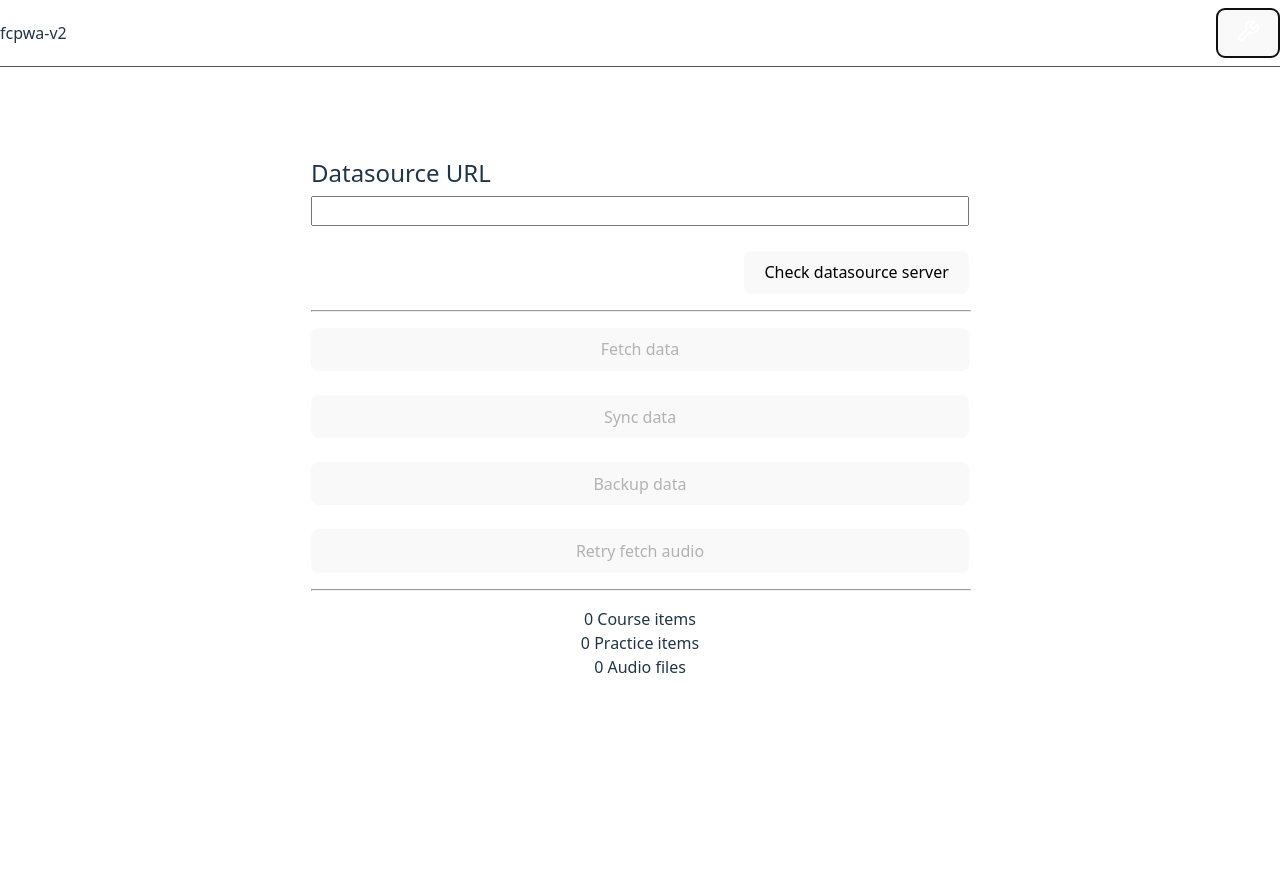
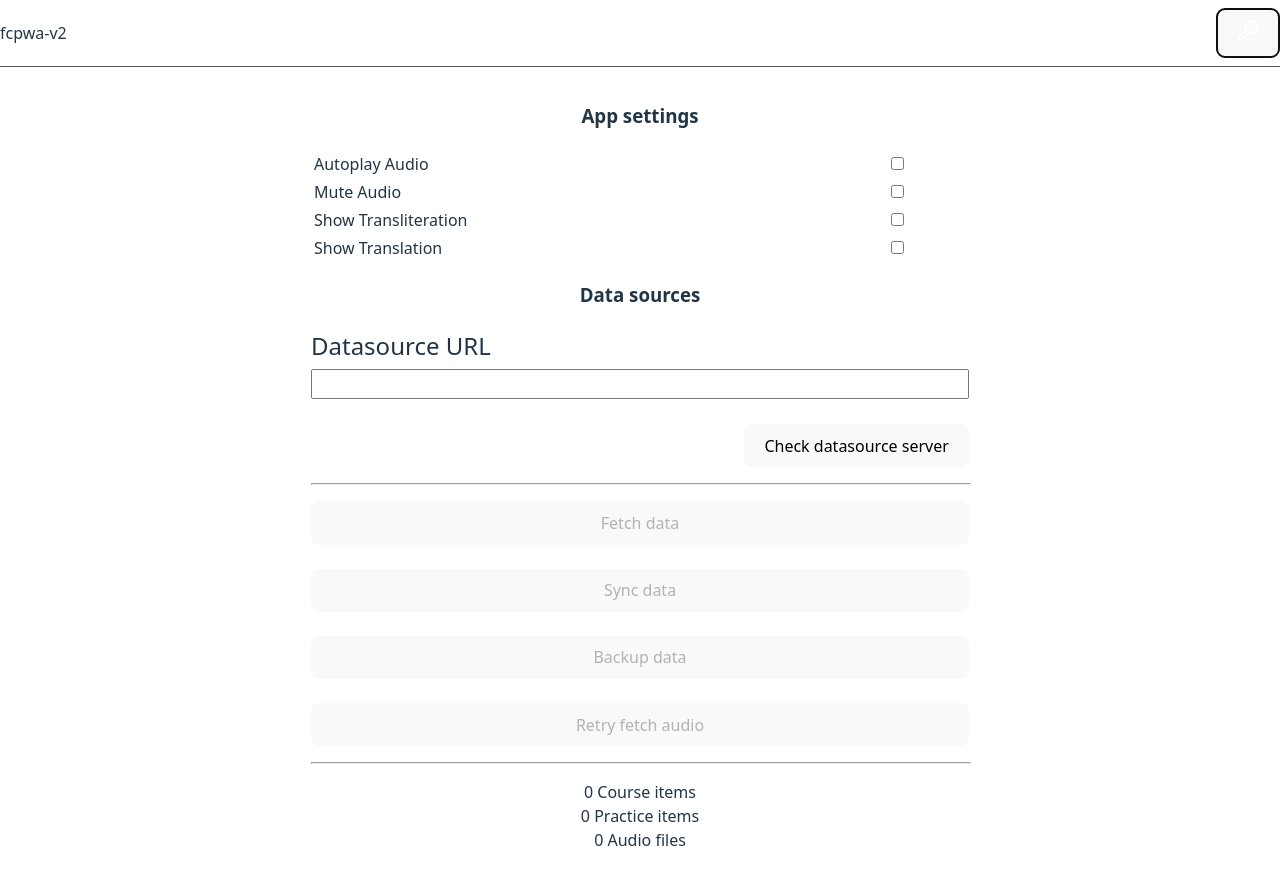
Before and after one commit to ngshaohui/fcpwa-v2, a React (Vite) app: page / in a window 1280 px wide. Both pictures are taken after a click on the button 1247 px from the left and 33 px from the top of the page. Shown: the top 884 px of the page. Before the commit the page ends 800 px from the top, so only its background shows below. Built offline with nearby package versions, Linux system fonts and the light colour scheme.

Commit message:
add app settings toggle

```diff
--- a/src/App.tsx
+++ b/src/App.tsx
@@ -1,11 +1,16 @@
+import { useEffect, useState } from "react";
+
+import type { UserSettings } from "@/common/types";
 import { DataSource } from "@/components/Data";
 import { Menubar } from "@/components/Menubar";
 import { QuizMode } from "@/components/Quiz";
 import { Review } from "@/components/Review";
 import { QuizSetup } from "@/components/Setup";
 import { useSettings } from "@/SettingsContext";
+import { getUserSettings } from "@/utils/services";
 
 import { AudioProvider } from "./AudioContext";
+import { SettingsProvider } from "./SettingsContext";
 
 import styles from "./App.module.css";
 
@@ -13,7 +18,33 @@ function BottomSafeArea() {
   return <div className={styles.bottomSafeArea} />;
 }
 
+function AppSettingsWrapper({ children }: { children: React.ReactNode }) {
+  const [userSettings, setUserSettings] = useState<UserSettings | null>(null);
+
+  useEffect(() => {
+    const fetchSettings = async () => {
+      setUserSettings(await getUserSettings());
+    };
+
+    fetchSettings();
+  }, []);
+
+  if (!userSettings) {
+    return <p>Loading</p>;
+  }
+
+  return <SettingsProvider savedSettings={userSettings}>{children}</SettingsProvider>;
+}
+
 function App() {
+  return (
+    <AppSettingsWrapper>
+      <AppContent />
+    </AppSettingsWrapper>
+  );
+}
+
+function AppContent() {
   const settings = useSettings();
 
   let content: React.JSX.Element;
--- a/src/SettingsContext.tsx
+++ b/src/SettingsContext.tsx
@@ -22,15 +22,19 @@ type Action =
   | { type: "SET_SHOW_TRANSLITERATION"; payload: boolean }
   | { type: "SET_SHOW_ENGLISH"; payload: boolean };
 
-const SettingsContext = createContext<AppSettings>(DEFAULT_SETTINGS);
+const SettingsContext = createContext<AppSettings | null>(null);
 const SettingsDispatchContext = createContext<Dispatch<Action> | null>(null);
 
 interface SettingsProviderProps {
   children: ReactNode;
+  savedSettings: UserSettings;
 }
 
-export function SettingsProvider({ children }: SettingsProviderProps) {
-  const [settings, dispatch] = useReducer(settingsReducer, DEFAULT_SETTINGS);
+export function SettingsProvider({ children, savedSettings }: SettingsProviderProps) {
+  const [settings, dispatch] = useReducer(settingsReducer, {
+    ...DEFAULT_SETTINGS,
+    config: savedSettings,
+  });
 
   return (
     <SettingsContext.Provider value={settings}>
@@ -89,7 +93,12 @@ function settingsReducer(settings: AppSettings, action: Action) {
 }
 
 export function useSettings() {
-  return useContext(SettingsContext);
+  const settings = useContext(SettingsContext);
+
+  if (settings === null) {
+    throw new Error("useSettings must be used within a SettingsProvider");
+  }
+  return settings;
 }
 
 export function useSettingsDispatch() {
--- a/src/components/Data/DataSource.module.css
+++ b/src/components/Data/DataSource.module.css
@@ -26,3 +26,7 @@
 .submitButton {
   justify-self: end;
 }
+
+.appSettingsTable {
+  text-align: start;
+}
--- a/src/components/Data/DataSource.tsx
+++ b/src/components/Data/DataSource.tsx
@@ -1,5 +1,6 @@
 import { useState } from "react";
 
+import { useSettings, useSettingsDispatch } from "@/SettingsContext";
 import {
   backupPracticeItems,
   checkHealth,
@@ -7,6 +8,7 @@ import {
   retryFetchAudio,
   syncPracticeItems,
 } from "@/utils/dataset";
+import { updateUserSettings } from "@/utils/services";
 
 import { StorageStats } from "./StorageStats";
 
@@ -17,6 +19,8 @@ const INPUT_DATASOURCE_NAME = "datasource";
 export function DataSource() {
   const [msg, setMsg] = useState("");
   const [url, setUrl] = useState("");
+  const settings = useSettings();
+  const settingsDispatch = useSettingsDispatch();
 
   // check if url is valid, set state if it is
   // other functionality to fetch and sync data is disabled if url is invalid
@@ -91,8 +95,86 @@ export function DataSource() {
 
   const isValidUrl = url !== "";
 
+  // TODO: can explore putting the updateUserSettings portion within the context itself
+  // use a useEffect to watch for changes and update accordingly
+  function toggleAutoplay() {
+    settingsDispatch({ type: "SET_AUTOPLAY_AUDIO", payload: !settings.config.autoplayAudio });
+    updateUserSettings({ ...settings.config, autoplayAudio: !settings.config.autoplayAudio });
+  }
+
+  function toggleMute() {
+    settingsDispatch({ type: "SET_MUTE_AUDIO", payload: !settings.config.muteAudio });
+    updateUserSettings({ ...settings.config, muteAudio: !settings.config.muteAudio });
+  }
+
+  function toggleShowTransliteration() {
+    settingsDispatch({
+      type: "SET_SHOW_TRANSLITERATION",
+      payload: !settings.config.showTransliteration,
+    });
+    updateUserSettings({
+      ...settings.config,
+      showTransliteration: !settings.config.showTransliteration,
+    });
+  }
+
+  function toggleShowTranslation() {
+    settingsDispatch({ type: "SET_SHOW_ENGLISH", payload: !settings.config.showEnglish });
+    updateUserSettings({ ...settings.config, showEnglish: !settings.config.showEnglish });
+  }
+
   return (
     <div className={styles.container}>
+      <h3>App settings</h3>
+      <table className={styles.appSettingsTable}>
+        <tbody>
+          <tr>
+            <td>
+              <label>Autoplay Audio</label>
+            </td>
+            <td>
+              <input
+                onChange={toggleAutoplay}
+                type="checkbox"
+                checked={settings.config.autoplayAudio}
+              />
+            </td>
+          </tr>
+          <tr>
+            <td>
+              <label>Mute Audio</label>
+            </td>
+            <td>
+              <input onChange={toggleMute} type="checkbox" checked={settings.config.muteAudio} />
+            </td>
+          </tr>
+          <tr>
+            <td>
+              <label>Show Transliteration</label>
+            </td>
+            <td>
+              <input
+                onChange={toggleShowTransliteration}
+                type="checkbox"
+                checked={settings.config.showTransliteration}
+              />
+            </td>
+          </tr>
+          <tr>
+            <td>
+              <label>Show Translation</label>
+            </td>
+            <td>
+              <input
+                onChange={toggleShowTranslation}
+                type="checkbox"
+                checked={settings.config.showEnglish}
+              />
+            </td>
+          </tr>
+        </tbody>
+      </table>
+      <h3>Data sources</h3>
       <form className={styles.form} method="get" onSubmit={handleSubmit}>
         <label className={styles.label}>
           Datasource URL
--- a/src/main.tsx
+++ b/src/main.tsx
@@ -2,14 +2,10 @@ import { StrictMode } from "react";
 import { createRoot } from "react-dom/client";
 
 import "./index.css";
-import { SettingsProvider } from "@/SettingsContext";
-
 import App from "./App.tsx";
 
 createRoot(document.getElementById("root")!).render(
   <StrictMode>
-    <SettingsProvider>
-      <App />
-    </SettingsProvider>
+    <App />
   </StrictMode>,
 );
```
